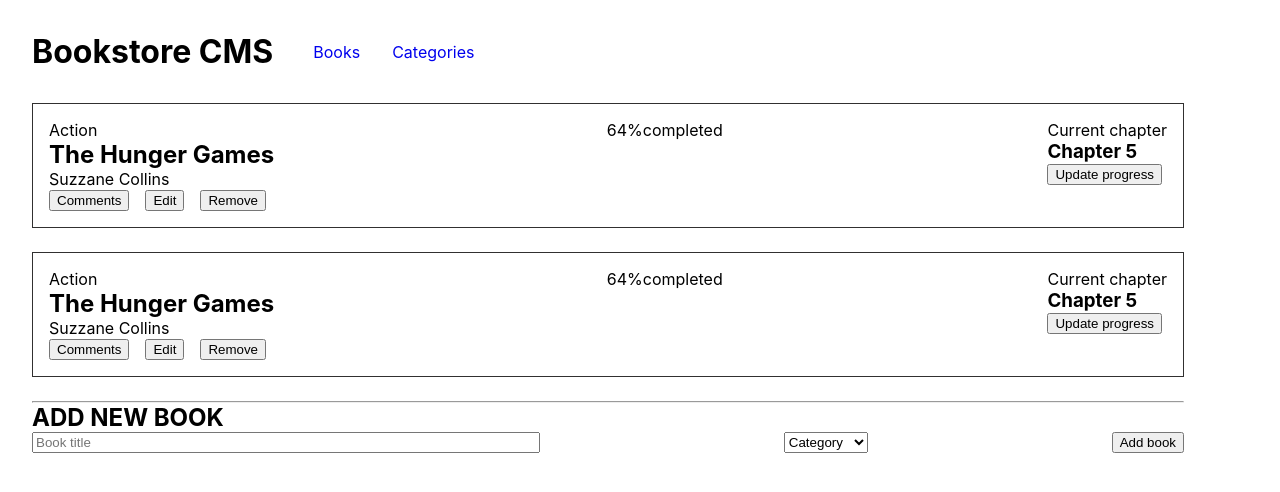
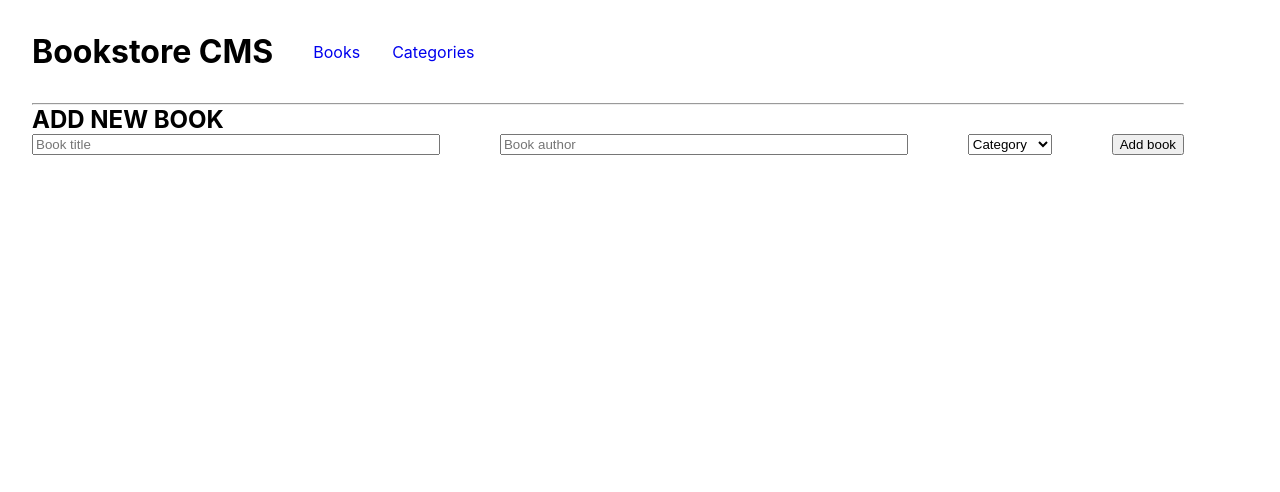
Before and after one commit to BertrandConxy/online-bookstore, a React (Create React App) app: page / in a window 1280 px wide. Shown: the top 492 px of the page. Built offline with nearby package versions, Linux system fonts and the light colour scheme.

Commit message:
Add functionality and remove functionality and correct linter errors

```diff
--- a/package.json
+++ b/package.json
@@ -14,6 +14,7 @@
     "react-scripts": "5.0.0",
     "redux": "^4.1.2",
     "redux-logger": "^3.0.6",
+    "uuid": "^8.3.2",
     "web-vitals": "^2.1.4"
   },
   "scripts": {
--- a/src/components/AddBook.js
+++ b/src/components/AddBook.js
@@ -1,14 +1,68 @@
-import React from 'react';
+import React, { useState } from 'react';
+import { useDispatch } from 'react-redux';
+import { v4 as uuidv4 } from 'uuid';
+import { addBook } from '../redux/books/books';
 
-const AddBook = () => (
+const AddBook = () => {
+  const dispatch = useDispatch();
+  const [inputText, setInputText] = useState({
+    title: '',
+    author: '',
+    category: '',
+  });
+
+  const changeHandler = (e) => {
+    setInputText({
+      ...inputText,
+      [e.target.name]: e.target.value,
+    });
+  };
+
+  const submitHandler = (e) => {
+    e.preventDefault();
+    const newBook = {
+      id: uuidv4(),
+      title: inputText.title,
+      author: inputText.author,
+      category: inputText.category,
+    };
+    dispatch(addBook(newBook));
+    setInputText({
+      title: '',
+      author: '',
+      category: '',
+    });
+  };
+
+  return (
     <div className="Add-book">
       <h2>ADD NEW BOOK</h2>
-    <form className="add-form">
-      <input type="text" name="book-name" key="name-input" placeholder="Book title" value="" />
-      <select key="book-category">
-        <option value="Category">Category</option>
+      <form className="add-form" onSubmit={submitHandler}>
+        <input
+          type="text"
+          name="title"
+          key="title-input"
+          placeholder="Book title"
+          value={inputText.title}
+          onChange={changeHandler}
+        />
+        <input
+          type="text"
+          name="author"
+          key="author-input"
+          placeholder="Book author"
+          value={inputText.author}
+          onChange={changeHandler}
+        />
+        <select
+          name="category"
+          key="book-category"
+          onChange={changeHandler}
+          value={inputText.category}
+        >
+          <option value="" hidden>Category</option>
           <option value="Action">Action</option>
-        <option value="Fiction">Fiction</option>
+          <option name="category">Fiction</option>
           <option value="Thriller">Thriller</option>
           <option value="Inspiration">Inspiration</option>
           <option value="Business">Business</option>
@@ -17,5 +71,6 @@ const AddBook = () => (
       </form>
     </div>
   );
+};
 
 export default AddBook;
--- a/src/components/BookItem.js
+++ b/src/components/BookItem.js
@@ -1,25 +1,36 @@
 import React from 'react';
+import { useSelector, useDispatch } from 'react-redux';
+import { removeBook } from '../redux/books/books';
 
-const BookItem = () => (
-  <div className="book-item">
+const BookItem = () => {
+  const bookState = useSelector((state) => state.booksReducer);
+  const dispatch = useDispatch();
+  const removeHandler = (e) => {
+    dispatch(removeBook(e.target.id));
+  };
+  if (bookState !== []) {
+    return (
+      <>
+        {bookState.map((book) => (
+          <div key={book.id} className="book-item">
             <div className="book-details">
-      <span className="book-category">Action</span>
-      <h2>The Hunger Games</h2>
-      <span>Suzzane Collins</span>
+              <span className="book-category">{book.category}</span>
+              <h2>{book.title}</h2>
+              <span>{book.author}</span>
               <div className="links-container">
                 <ul>
                   <li>
-            <button type="button" key="comment-btn">
+                    <button id={book.id} type="button">
                       Comments
                     </button>
                   </li>
                   <li>
-            <button type="button" key="edit-btn">
+                    <button id={book.id} type="button">
                       Edit
                     </button>
                   </li>
                   <li>
-            <button type="button" key="remove-btn">
+                    <button id={book.id} type="button" onClick={removeHandler}>
                       Remove
                     </button>
                   </li>
@@ -33,9 +44,14 @@ const BookItem = () => (
             <div className="view-progress">
               <span>Current chapter</span>
               <h3>Chapter 5</h3>
-      <button type="button">Update progress</button>
+              <button id={book.id} type="button">Update progress</button>
             </div>
           </div>
+        ))}
+      </>
     );
+  }
+  return (<h2>No books added yet</h2>);
+};
 
 export default BookItem;
--- a/src/components/BookList.js
+++ b/src/components/BookList.js
@@ -5,7 +5,6 @@ import BookItem from './BookItem';
 const BookList = () => (
   <div className="book-list">
     <BookItem />
-    <BookItem />
     <hr />
     <AddBook />
   </div>
--- a/src/index.js
+++ b/src/index.js
@@ -1,14 +1,18 @@
 import React from 'react';
 import ReactDOM from 'react-dom';
 import { BrowserRouter as Router } from 'react-router-dom';
+import { Provider } from 'react-redux';
 import './styles/index.css';
 import App from './components/App';
+import store from './redux/configureStore';
 
 ReactDOM.render(
   <React.StrictMode>
-    <Router>
-      <App />
-    </Router>
+    <Provider store={store}>
+      <Router>
+        <App />
+      </Router>
+    </Provider>
   </React.StrictMode>,
   document.getElementById('root'),
 );
--- a/src/redux/books/books.js
+++ b/src/redux/books/books.js
@@ -1,7 +1,8 @@
 const ADD_BOOK = 'online-bookstore/books/ADD_BOOK';
 const REMOVE_BOOK = 'online-bookstore/books/REMOVE_BOOK';
 
-const initialState = [];
+const initialState = [
+];
 
 export const addBook = (payload) => ({
   type: ADD_BOOK,
--- a/src/styles/index.css
+++ b/src/styles/index.css
@@ -74,5 +74,5 @@ header nav ul li {
 }
 
 input[type='text'] {
-  width: 500px;
+  width: 400px;
 }
```
Also changed, not shown: 1 other file (tests, documents, lock files or other folders). Lines whose indentation alone changed are shown as unchanged.
